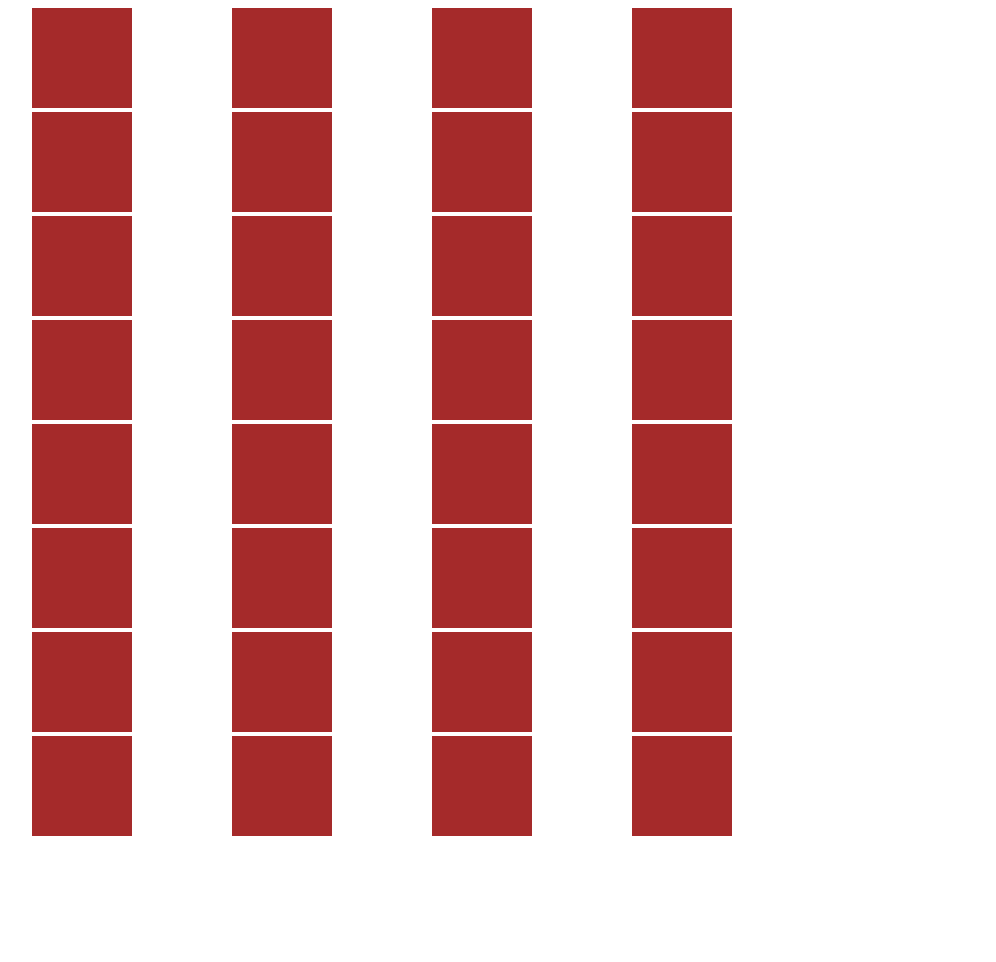
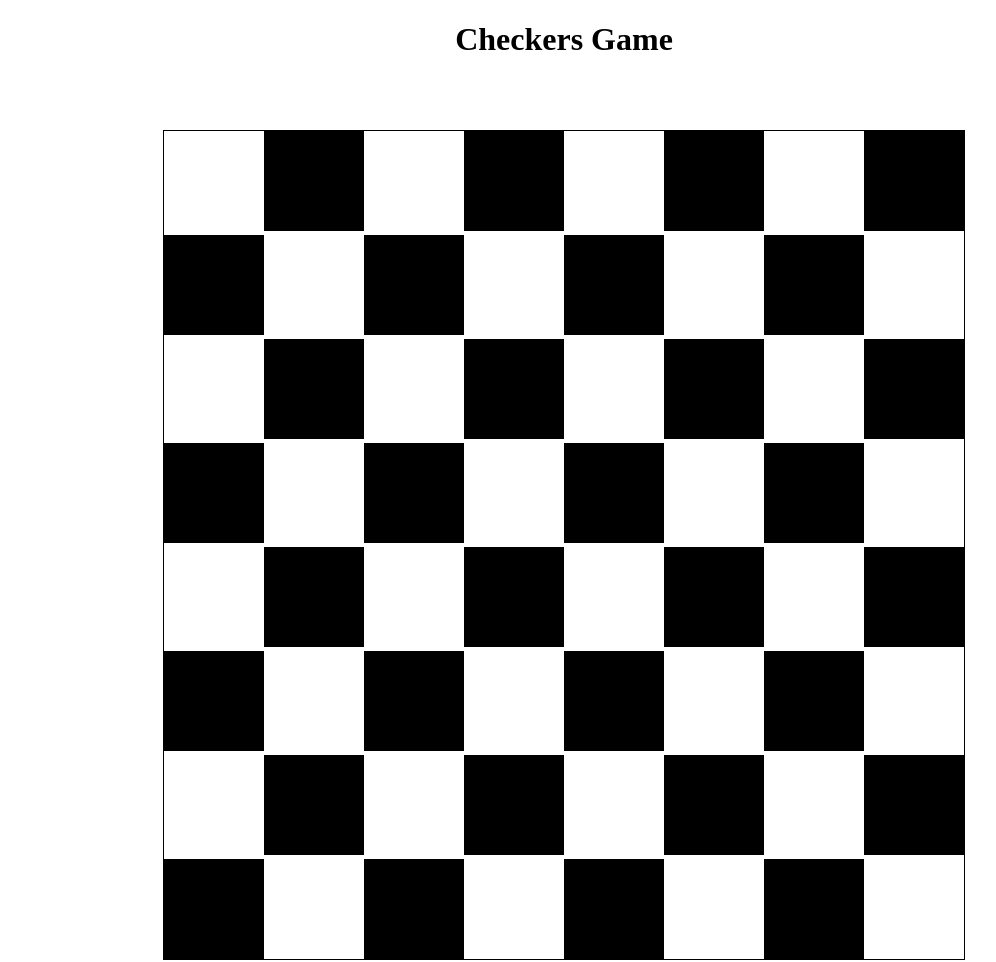
Before and after one commit to kylawamg/checkers-game, a plain HTML site: page index.html in a window 1280 px wide. Shown: the whole page, without its empty margins (76-1072 px from the left). Before the commit the page ends 848 px from the top, so only its background shows below. Drawn offline with Linux system fonts and the light colour scheme.

Commit message:
Added game board

```diff
--- a/css/style.css
+++ b/css/style.css
@@ -1,19 +1,34 @@
+/*BASICS*/
+
+h1 {
+  display: flex;
+  justify-content: center;
+}
+
+/*BOARD*/
+
+.container{
+  display: flex;
+  justify-content: center;
+}
 
 .cell {
   width: 100px;
   height: 100px;
-  display: inline-flex;
-  flex-wrap: wrap;
+  display: inline-block;
 }
+
 
 .board {
   width: 800px;
+  height: 828px;
+  border: 1px solid;
+  margin: 50px 100px;
 }
 
 .brown {
-  background-color: brown;
+  background-color: black;
 }
 
 .white {
-  background-color: #fff;
-}
+  background-color: #fff;}
--- a/index.html
+++ b/index.html
@@ -8,13 +8,16 @@
   <link rel="stylesheet" href="css/style.css">
 </head>
 <body>
-  <div class="board">
-    <div id="board"></div>
+
+  <h1>Checkers Game</h1>
+  <div class="container">
+    <div class="board" id="board"></div>
   </div>
+
+
+
 <script type="text/javascript" src="js/cell.js"></script>
 <script type="text/javascript" src="js/board.js"></script>
 <script type="text/javascript" src="js/main.js"></script>
-
-
 </body>
 </html>
--- a/js/board.js
+++ b/js/board.js
@@ -17,11 +17,13 @@ class Board {
       for (let j = 0; j < this.columns; j++) {
         if (i % 2 === 0 && j % 2 === 0) {
           color = 'white';
-        } else if (i % 2 !== 0 && j % 2 !== 0) {
+        } else if (i % 2 !== 0 && j % 2 === 0) {
           color = 'brown';
         } else if (i % 2 === 0 && j % 2 !== 0) {
           color = 'brown';
         } else if (i % 2 !== 0 && j % 2 === 0) {
+          color = 'white';
+        } else {
           color = 'white';
         }
         const cell = new Cell(i, j, color);
```
